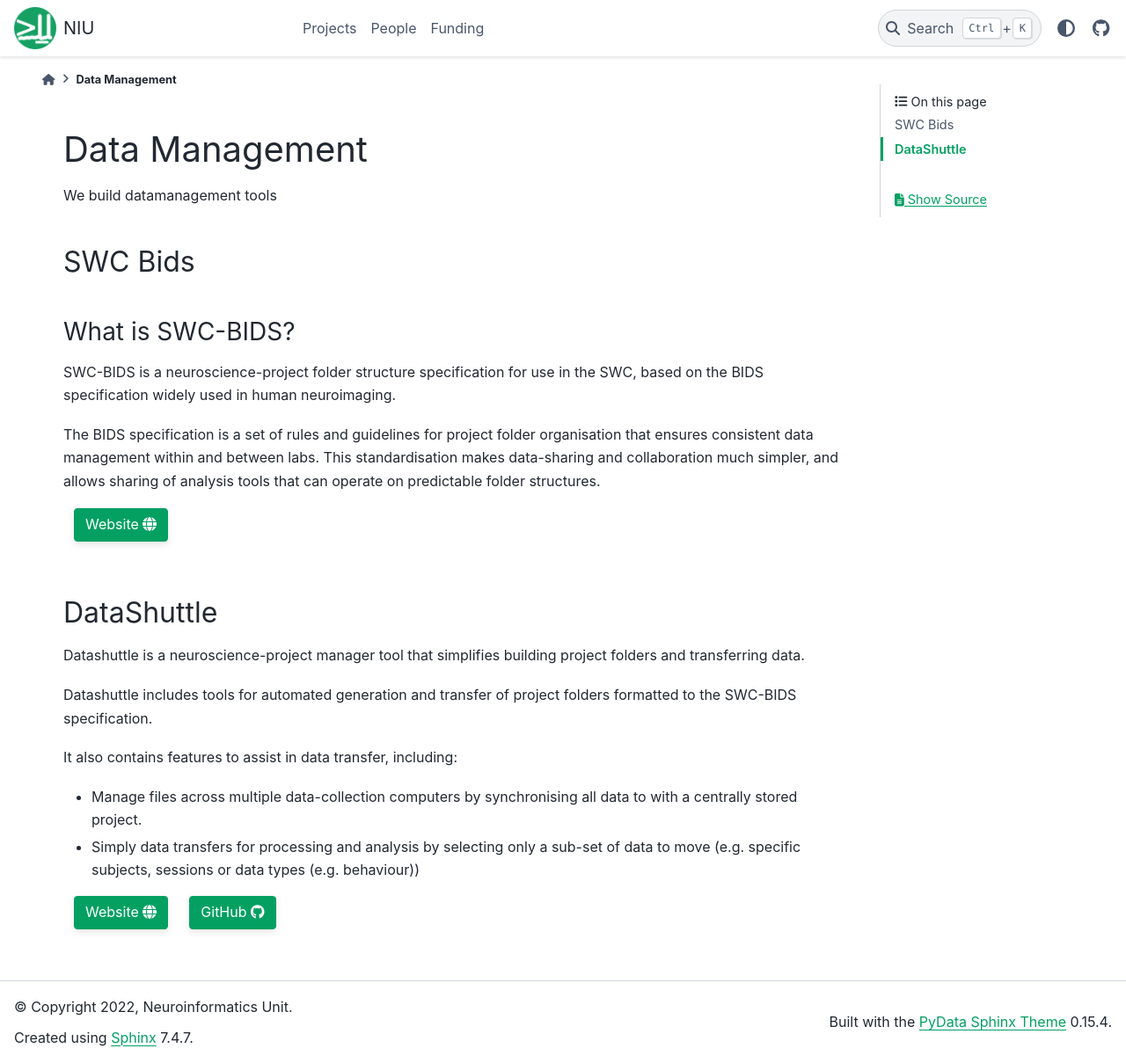
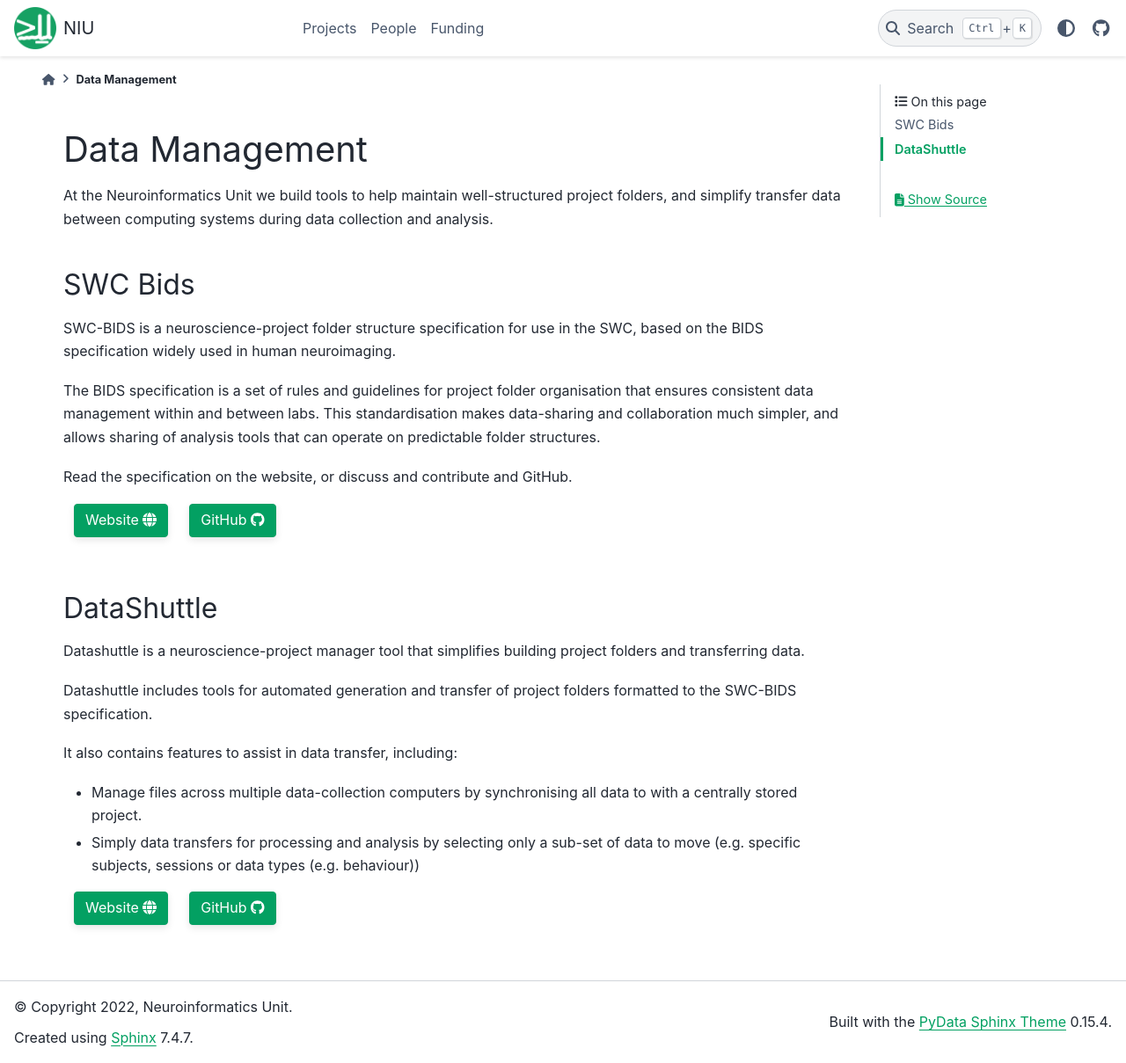
Before and after one commit to neuroinformatics-unit/neuroinformatics-unit.github.io, a Sphinx documentation site: the page built from docs/source/projects/new/data_management.md, in a window 1280 px wide and 1209 px high. Shown: the whole window at 88% size. Built offline with Sphinx 7.4.7 and the PyData theme 0.15.4, drawn with Linux system fonts in a browser that asks for light colours.

Commit message:
add text and buttons to brainglobe and dev tools

````diff
--- a/docs/source/projects/new/data_management.md
+++ b/docs/source/projects/new/data_management.md
@@ -1,17 +1,17 @@
 # Data Management
 
-We build datamanagement tools
-
+At the Neuroinformatics Unit we build tools to help maintain well-structured project folders, and simplify transfer
+data between computing systems during data collection and analysis.
 
 ## SWC Bids
 
-### What is SWC-BIDS?
 SWC-BIDS is a neuroscience-project folder structure specification for use in the SWC, based on the BIDS specification widely used in human neuroimaging.
 
 The BIDS specification is a set of rules and guidelines for project folder organisation that ensures consistent data management within and between labs.
 This standardisation makes data-sharing and collaboration much simpler, and allows sharing of analysis tools that can operate on predictable folder structures.
 
-::::{grid} 1
+Read the specification on the website, or discuss and contribute and GitHub.
+::::{grid} 2
 
 :::{grid-item}
 :columns: auto
@@ -21,6 +21,18 @@ This standardisation makes data-sharing and collaboration much simpler, and allo
 :align: left
 
 Website   {fa}`globe`
+```
+:::
+
+
+:::{grid-item}
+:columns: auto
+```{button-link} https://github.com/neuroinformatics-unit/SWC-BIDS
+:color: primary
+:shadow:
+:align: left
+
+GitHub   {fab}`github`
 ```
 :::
 
````
Also changed, not shown: docs/source/projects/new/brainglobe.md (+69 -0 lines), docs/source/projects/new/developer_tools.md (+58 -0 lines).
